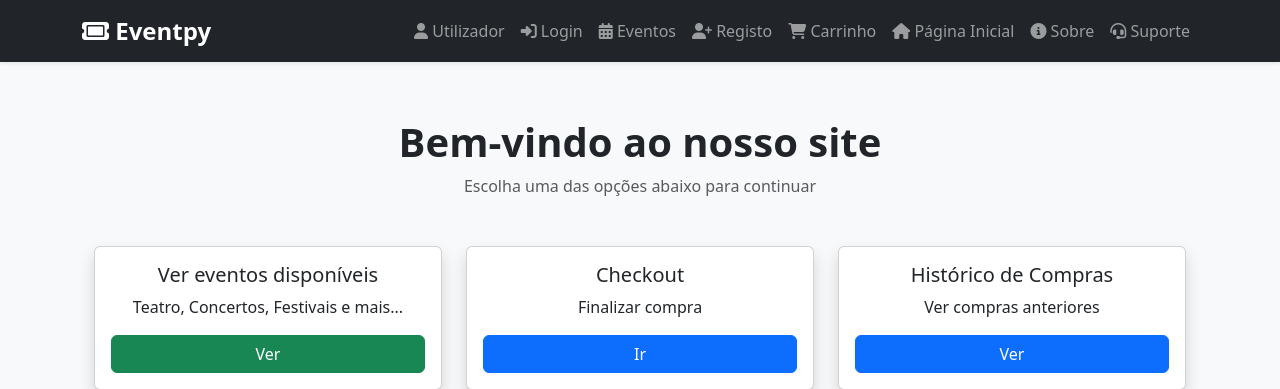
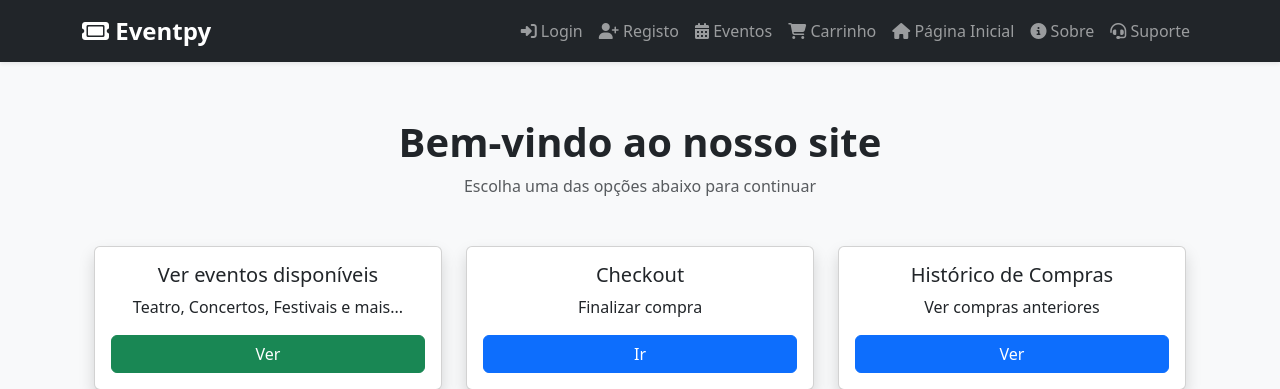
Before and after one commit to leo-snczki/eventpy, a Flask app: page / in a window 1280 px wide. Shown: the top 389 px of the page. Run offline with Flask 3, Linux system fonts and the light colour scheme; some libraries are stand-ins or nearby versions.

Commit message:
Add a way to control the visualization of some itens in the bar
and a way to logout

```diff
--- a/app.py
+++ b/app.py
@@ -58,6 +58,12 @@ def login():
             flash("Credenciais inválidas.", "warning")
     return render_template("login.html")
 
+
+@app.route("/deslogar")
+def deslogar():
+    if g.utilizador is not None:
+        session.pop("user_id", None)
+    return redirect(url_for("index"))
 
 @app.route("/registro", methods=["GET", "POST"])
 def registro():
--- a/templates/base.html
+++ b/templates/base.html
@@ -1,5 +1,6 @@
 <!DOCTYPE html>
 <html lang="pt-PT">
+
 <head>
     <meta charset="UTF-8">
     <meta name="viewport" content="width=device-width, initial-scale=1.0">
@@ -7,76 +8,100 @@
     {{ bootstrap.load_css() }}
 
     <!-- Font Awesome -->
-    <link rel="stylesheet" href="https://cdnjs.cloudflare.com/ajax/libs/font-awesome/6.5.0/css/all.min.css" integrity="sha512-..." crossorigin="anonymous" referrerpolicy="no-referrer" />
+    <link rel="stylesheet" href="https://cdnjs.cloudflare.com/ajax/libs/font-awesome/6.5.0/css/all.min.css"
+        integrity="sha512-..." crossorigin="anonymous" referrerpolicy="no-referrer" />
 
     <style>
         body {
             padding-top: 70px;
             background-color: #f8f9fa;
         }
+
         .navbar-brand {
             font-weight: bold;
             font-size: 1.5rem;
         }
+
         .nav-link:hover {
             color: #ffc107 !important;
         }
+
         .hero {
             background: url('/static/images/banner.jpg') center/cover no-repeat;
             color: white;
             padding: 100px 0;
             text-align: center;
         }
+
         .hero h1 {
             font-size: 3rem;
             font-weight: bold;
         }
+
         .hero p {
             font-size: 1.2rem;
         }
+
         footer a {
             color: #ffc107;
             text-decoration: none;
         }
+
         footer a:hover {
             text-decoration: underline;
         }
     </style>
 </head>
+
 <body>
     <!-- Navbar -->
     <nav class="navbar navbar-expand-lg navbar-dark bg-dark fixed-top shadow-sm">
         <div class="container">
             <a class="navbar-brand" href="{{ url_for('index') }}"><i class="fa-solid fa-ticket"></i> Eventpy</a>
             <button class="navbar-toggler" type="button" data-bs-toggle="collapse" data-bs-target="#navbarNav"
-                    aria-controls="navbarNav" aria-expanded="false" aria-label="Alternar navegação">
+                aria-controls="navbarNav" aria-expanded="false" aria-label="Alternar navegação">
                 <span class="navbar-toggler-icon"></span>
             </button>
             <div class="collapse navbar-collapse" id="navbarNav">
                 <ul class="navbar-nav ms-auto">
+                    {% if g.utilizador %}
                     <li class="nav-item">
-                        <a class="nav-link" href="{{ url_for('utilizador') }}"><i class="fa-solid fa-user"></i> Utilizador</a>
+                        <a class="nav-link" href="{{ url_for('utilizador') }}"><i class="fa-solid fa-user"></i>
+                            Utilizador</a>
                     </li>
                     <li class="nav-item">
-                        <a class="nav-link" href="{{ url_for('login') }}"><i class="fa-solid fa-right-to-bracket"></i> Login</a>
+                        <a class="nav-link" href="{{ url_for('deslogar') }}"><i class="fa-solid fa-power-off"></i>
+                            Deslogar</a>
+                    </li>
+                    {% else %}
+                    <li class="nav-item">
+                        <a class="nav-link" href="{{ url_for('login') }}"><i class="fa-solid fa-right-to-bracket"></i>
+                            Login</a>
                     </li>
                     <li class="nav-item">
-                        <a class="nav-link" href="{{ url_for('eventos') }}"><i class="fa-solid fa-calendar-days"></i> Eventos</a>
+                        <a class="nav-link" href="{{ url_for('registro') }}"><i class="fa-solid fa-user-plus"></i>
+                            Registo</a>
+                    </li>
+                    {% endif %}
+                    <li class="nav-item">
+                        <a class="nav-link" href="{{ url_for('eventos') }}"><i class="fa-solid fa-calendar-days"></i>
+                            Eventos</a>
                     </li>
                     <li class="nav-item">
-                        <a class="nav-link" href="{{ url_for('registro') }}"><i class="fa-solid fa-user-plus"></i> Registo</a>
+                        <a class="nav-link" href="{{ url_for('carrinho') }}"><i class="fa-solid fa-shopping-cart"></i>
+                            Carrinho</a>
                     </li>
                     <li class="nav-item">
-                        <a class="nav-link" href="{{ url_for('carrinho') }}"><i class="fa-solid fa-shopping-cart"></i> Carrinho</a>
+                        <a class="nav-link" href="{{ url_for('index') }}"><i class="fa-solid fa-house"></i> Página
+                            Inicial</a>
                     </li>
                     <li class="nav-item">
-                        <a class="nav-link" href="{{ url_for('index') }}"><i class="fa-solid fa-house"></i> Página Inicial</a>
+                        <a class="nav-link" href="{{ url_for('sobre') }}"><i class="fa-solid fa-info-circle"></i>
+                            Sobre</a>
                     </li>
                     <li class="nav-item">
-                        <a class="nav-link" href="{{ url_for('sobre') }}"><i class="fa-solid fa-info-circle"></i> Sobre</a>
-                    </li>
-                    <li class="nav-item">
-                        <a class="nav-link" href="{{ url_for('suporte') }}"><i class="fa-solid fa-headset"></i> Suporte</a>
+                        <a class="nav-link" href="{{ url_for('suporte') }}"><i class="fa-solid fa-headset"></i>
+                            Suporte</a>
                     </li>
                 </ul>
             </div>
@@ -89,7 +114,8 @@
         <div class="container">
             <h1>Descubra Eventos Culturais</h1>
             <p>Compre bilhetes e participe das melhores experiências culturais perto de si!</p>
-            <a href="{{ url_for('index') }}" class="btn btn-warning btn-lg mt-3"><i class="fa-solid fa-ticket"></i> Ver Eventos</a>
+            <a href="{{ url_for('index') }}" class="btn btn-warning btn-lg mt-3"><i class="fa-solid fa-ticket"></i> Ver
+                Eventos</a>
         </div>
     </div>
     {% endif %}
@@ -118,4 +144,5 @@
 
     {{ bootstrap.load_js() }}
 </body>
+
 </html>
```
